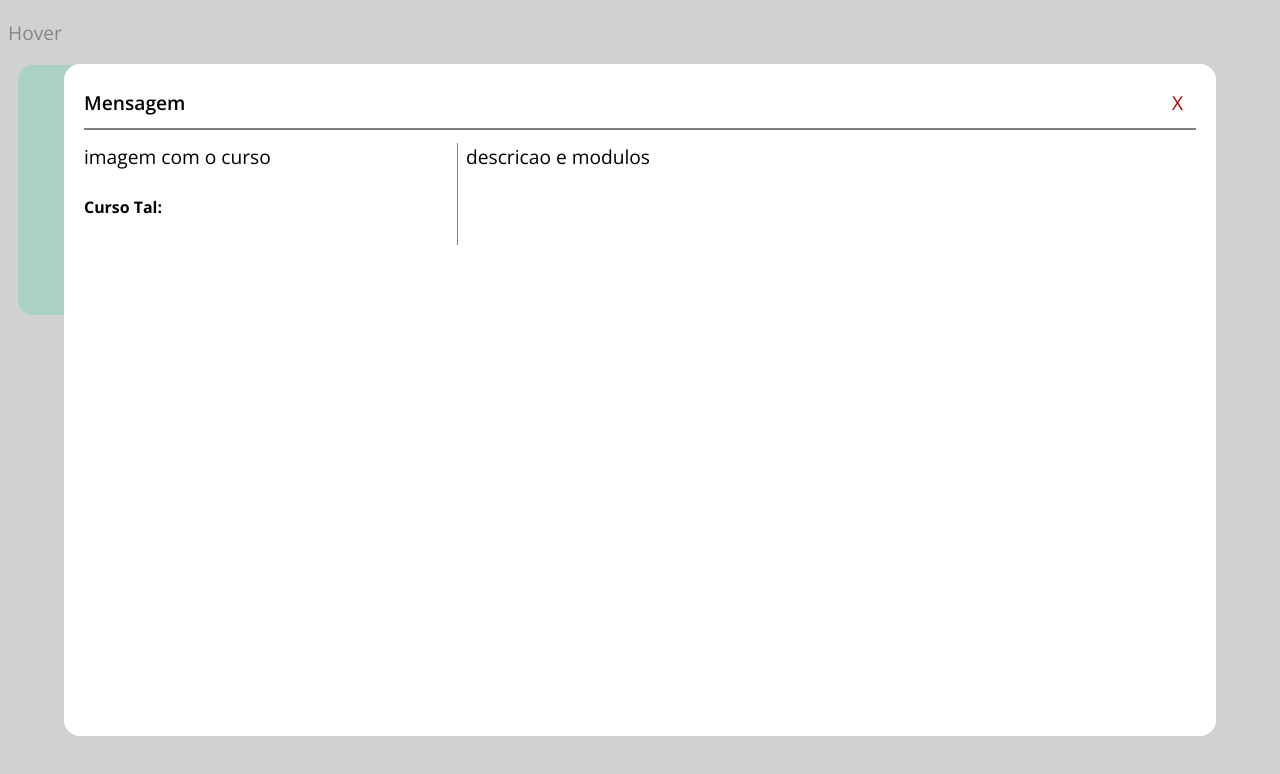
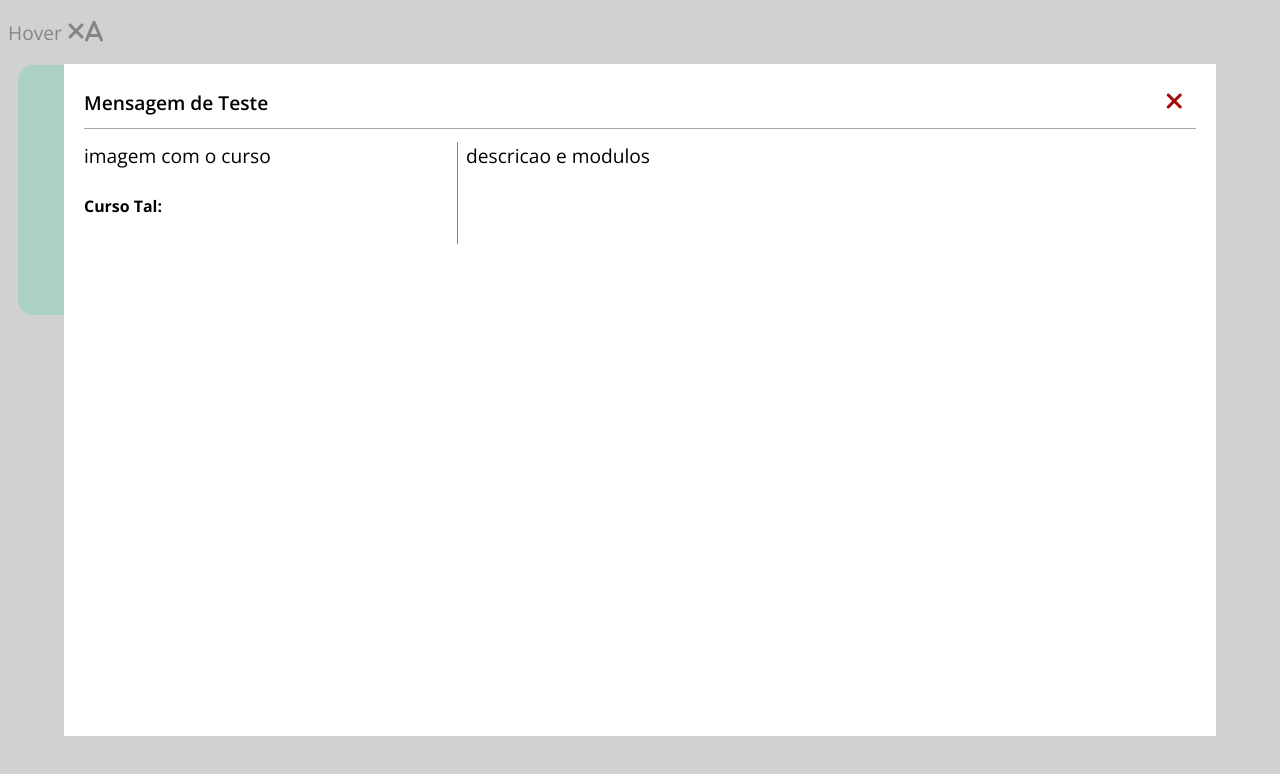
Before and after one commit to DanielSferreira/site, a plain HTML site: page index.html in a window 1280 px wide. Both pictures are taken after a click on the element 143 px from the left and 190 px from the top of the page. Drawn offline with nearby package versions, Linux system fonts and the light colour scheme.

Commit message:
alteracoes

```diff
--- a/css.css
+++ b/css.css
@@ -11,3 +11,70 @@
     margin: 10px;
     border-radius: 15px;
 }
+
+body {
+    font-size: larger;font-family: 'Domine', serif;
+    font-family: 'Open Sans', sans-serif;
+}
+#modal-container {
+    position: absolute;
+    background-color: rgba(190, 190, 190, 0.7);
+    overflow: hidden;
+}
+
+.show-modal {
+    animation-name: Container_Animate;
+    transition: all 0.3s;
+    opacity: 1;
+    top: 0;
+    left: 0;
+    bottom: 0;
+    right: 0;
+}
+
+.hide-modal {
+    animation-name: Rm_Container_Animate;
+    transition: all 0.6s;
+    opacity: 0;
+    top: 0px;
+    left: 50%;
+    bottom: 100vw;
+    right: 50%;
+}
+
+.modal_content {
+    background: white;
+    margin: 5vw;
+    padding: 0 2.5vh 2.5vw;
+    height: 80vh;
+    overflow: hidden;
+}
+
+.header_content_modal {
+    padding: 1.5vh 0;
+    margin: 1vw auto;
+    border-bottom: solid rgb(165, 165, 165) 1px;
+}
+
+.header_content_modal_close_button {
+    float: right;
+    margin-right: 1vw;
+    border-radius: 0.5rem;
+    color: rgb(165, 9, 9);
+    cursor: pointer;
+}
+
+.header_content_modal_title {    font-weight: 600;  }
+
+.modal_descrition {    display: flex;   }
+
+
+.modal_descrition_left
+{
+    flex:1;
+    margin-right: 1vh;
+    padding-right: 1vh;
+    border-right: gray 1px solid;
+}
+
+.modal_descrition_right{    flex:2; }
--- a/index.html
+++ b/index.html
@@ -1,46 +1,37 @@
 <!DOCTYPE html>
-<html lang="en">
+<html lang="pt-br">
 
 <head>
     <meta charset="UTF-8">
-    <link href="https://fonts.googleapis.com/css2?family=Domine:wght@400;700&family=Open+Sans:ital,wght@0,400;0,600;0,700;1,400;1,600;1,700&display=swap" rel="stylesheet">
+    <link
+        href="https://fonts.googleapis.com/css2?family=Domine:wght@400;700&family=Open+Sans:ital,wght@0,400;0,600;0,700;1,400;1,600;1,700&display=swap"
+        rel="stylesheet">
+        <script src="https://kit.fontawesome.com/336fa9bb34.js" crossorigin="anonymous"></script>
+
+
+    <link rel="stylesheet" href="https://cdnjs.cloudflare.com/ajax/libs/animate.css/4.0.0/animate.min.css" />
     <meta name="viewport" content="width=device-width, initial-scale=1.0">
     <link rel="stylesheet" href="css.css">
-    <link rel="stylesheet" href="modal.css">
+    <link rel="stylesheet" href="media.css">
     <title>Document</title>
 </head>
 
 <body>
-    <p>Hover</p>
+    <p>Hover <i class='fas fa-close' style='font-size:24px'>a</i></p>
 
-    <div class="container">
+    <div class="container" >
         <div class="caixa" id="caixa1">
-            <div class="sub-caixa" id="sub-caixa1">
+            <div
+            class="sub-caixa animate__animated animate__slideInDown"
+            id="sub-caixa1">
 
             </div>
         </div>
     </div>
 
-    <div class="modal_container hide-modal" id="modal-container">
-        <div class="modal_content">
-            <div class="header_content_modal">
-                <span id="fecha-modal" class="header_content_modal_close_button">X</span>
-                <span class="header_content_modal_title">
-                    Mensagem
-                </span >
-            </div>
+    <div onclick="teste()" class="modal_container hide-modal" id="modal-container">
+    </div>
 
-            <section class="modal_descrition">
-                <div class="modal_descrition_left">
-                    <div>imagem com o curso</div>
-                    <h5>Curso Tal:</h5>
-                </div>
-                <div class="modal_descrition_right">descricao e modulos</div>
-
-            </section>
-        </div>
-
-    </div>
     <script src="script.js"></script>
 
 </body>
--- /dev/null
+++ b/media.css
@@ -0,0 +1,5 @@
+
+@media only screen and (max-width: 1024px) {
+    .modal_descrition {    display: flex; flex-direction: column;  }
+
+}
--- a/modal.css
+++ /dev/null
@@ -1,72 +0,0 @@
-body {
-
-    font-size: larger;font-family: 'Domine', serif;
-    font-family: 'Open Sans', sans-serif;
-}
-#modal-container {
-    position: absolute;
-    background-color: rgba(190, 190, 190, 0.7);
-    overflow: hidden;
-}
-
-.show-modal {
-    animation-name: Container_Animate;
-    transition: all 0.3s;
-    opacity: 1;
-    top: 0;
-    left: 0;
-    bottom: 0;
-    right: 0;
-}
-
-.hide-modal {
-    animation-name: Rm_Container_Animate;
-    transition: all 0.6s;
-    opacity: 0;
-    top: 0px;
-    left: 50%;
-    bottom: 100vw;
-    right: 50%;
-}
-
-.modal_content {
-    background: white;
-    margin: 5vw;
-    border-radius: 1rem;
-    padding: 0 2.5vh 2.5vw;
-    height: 80vh;
-    overflow: hidden;
-}
-
-.header_content_modal {
-    padding: 1.5vh 0;
-    margin: 1vw auto;
-    border-bottom: solid gray 2px;
-}
-
-.header_content_modal_close_button {
-    float: right;
-    margin-right: 1vw;
-    border-radius: 0.5rem;
-    color: rgb(165, 9, 9);
-    cursor: pointer;
-}
-
-.header_content_modal_title {
-    font-weight: 600;
-}
-.modal_descrition {
-    display: flex;
-}
-.modal_descrition_left
-{
-    flex:1;
-    margin-right: 1vh;
-    padding-right: 1vh;
-    border-right: gray 1px solid;
-}
-
-.modal_descrition_right
-{
-    flex:2;
-}
--- a/script.js
+++ b/script.js
@@ -1,24 +1,52 @@
+function AppendModalContent() {
+    let text = `<div id="modal-cotent" class="modal_content animate__animated animate__fadeInDown">
+            <div class="header_content_modal">
+                <span onclick='teste()' id="fecha-modal" class="header_content_modal_close_button fas fa-times" style='font-size:24px'> </span>
+                <span class="header_content_modal_title">
+                    Mensagem de Teste
+                </span>
+            </div>
 
-window.onload = function()
-{
+            <section class="modal_descrition">
+                <div class="modal_descrition_left">
+                    <div>imagem com o curso</div>
+                    <h5>Curso Tal:</h5>
+                </div>
+                <div class="modal_descrition_right">descricao e modulos</div>
+            </section>
+    </div>`;
+
+    let a = document.createElement("div");
+    a.style.setProperty('--animate-duration', '0.6s');
+    a.classList.add("show-modal");
+    a.innerHTML = text;
+
+    return a;
+}
+
+window.onload = function () {
     let caixa = document.querySelector('#sub-caixa1');
-    let close_modal = document.querySelector('#fecha-modal');
-    let modal = document.querySelector('#modal-container');
+    let modal = document.getElementById('modal-container')
 
-    caixa.onclick = ()=>
-    {
+    caixa.onclick = () => {
         modal.classList.add("show-modal");
+        modal.appendChild(AppendModalContent());
         modal.classList.remove("hide-modal");
     }
 
-    close_modal.onclick = ()=>
-    {
+}
+
+function teste() {
+    let caixa = document.querySelector('#modal-cotent');
+    let modal = document.getElementById('modal-container')
+
+    caixa.classList.remove("animate__fadeInDown");
+    caixa.style.setProperty('--animate-duration', '0.3s');
+    caixa.classList.add("animate__fadeOutUp");
+
+    setTimeout(function () {
         modal.classList.add("hide-modal");
+        modal.innerHTML = '';
         modal.classList.remove("show-modal");
-    }
-    modal.onclick = ()=>
-    {
-        modal.classList.add("hide-modal");
-        modal.classList.remove("show-modal");
-    }
+    }, 200)
 }
```
